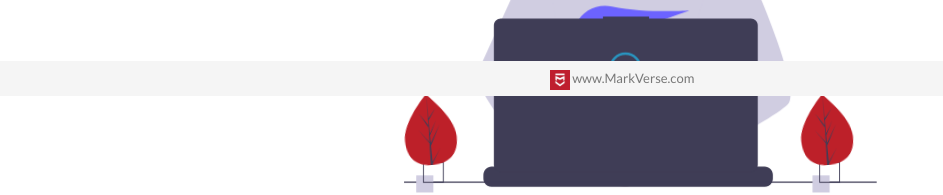
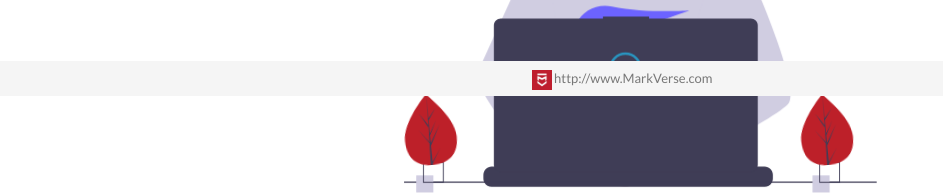
Before and after one commit to AbdurRehmany/Coming-soon-web-project, a plain HTML site: page index.html in a window 1280 px wide. Shown: the part 704-899 px from the top of the page, without its empty margins (18-961 px from the left). Drawn offline with nearby package versions, Linux system fonts and the light colour scheme.

Commit message:
commitedfile

```diff
--- a/index.html
+++ b/index.html
@@ -246,7 +246,7 @@
     </div>
     <footer class="footer">
         <div class="container text-center">
-            <span><img src="log.jpg" height="20px" width="auto"> www.MarkVerse.com</span>
+            <span><img src="log.jpg" height="20px" width="auto"> http://www.MarkVerse.com</span>
         </div>
     </footer>
 
```
